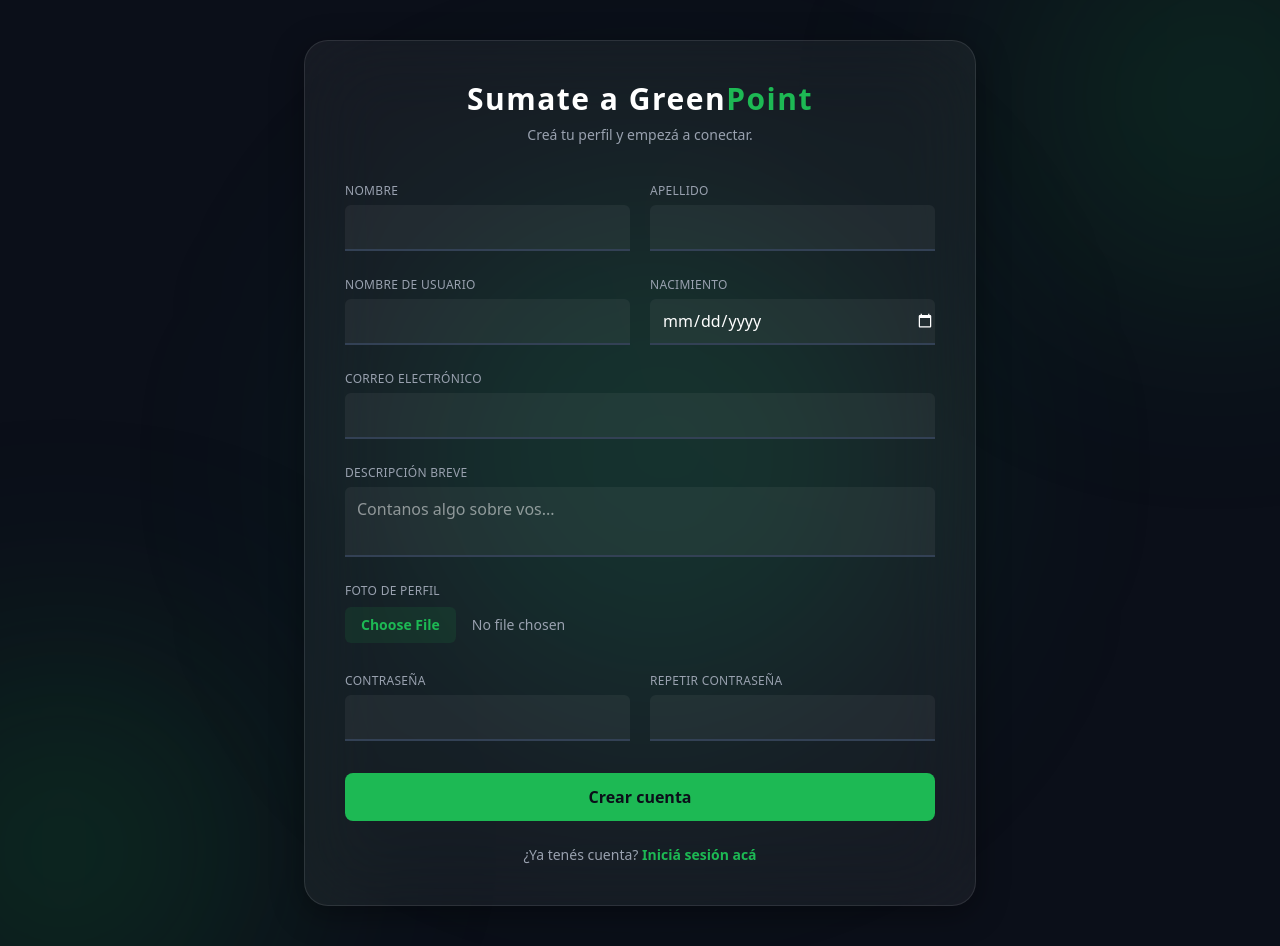
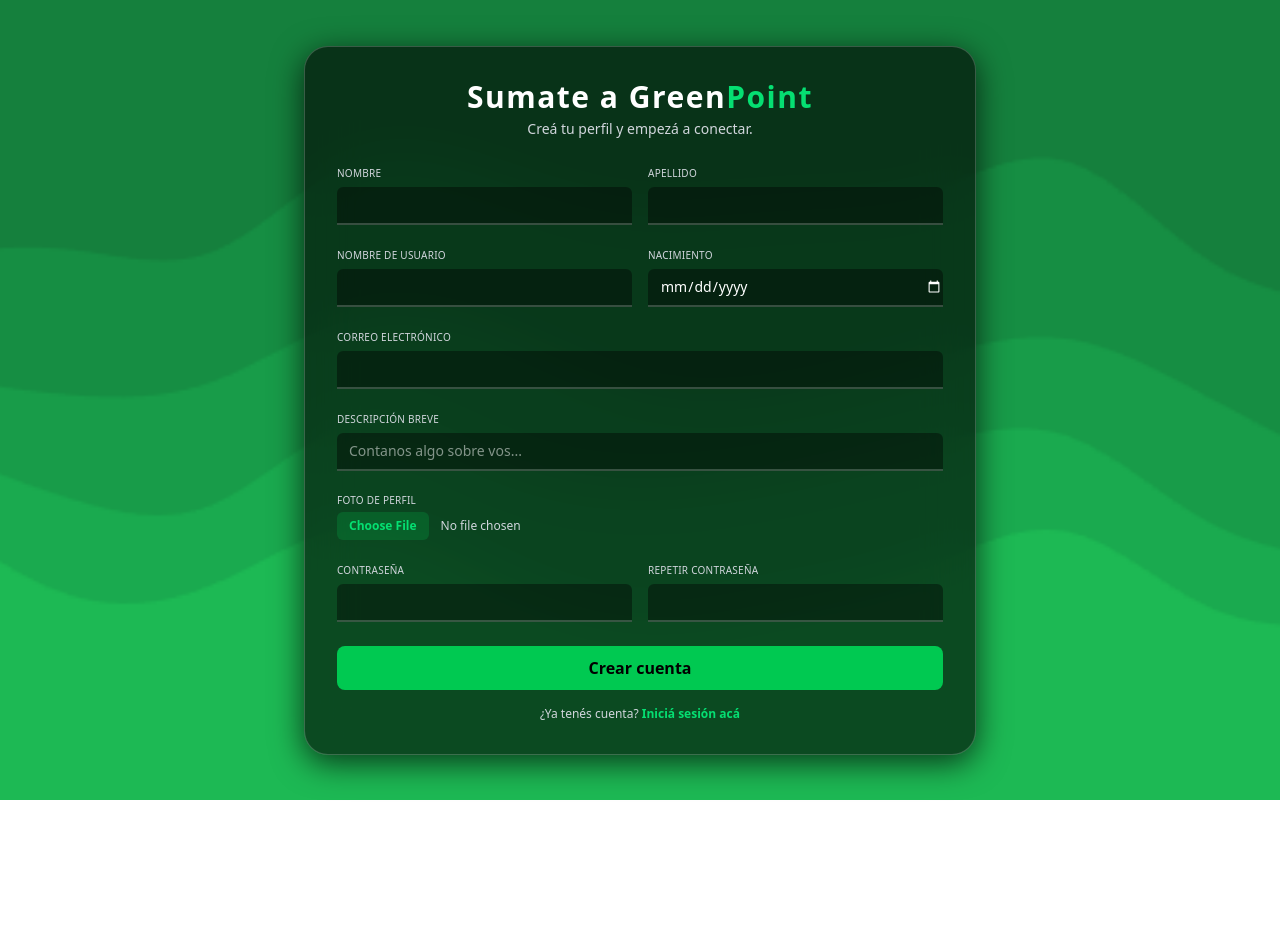
Before and after one commit to Thomi344/RedSocial-PROGRAMACIONIIV-DylanValenzuela, an Angular app in the folder greenpoint-front/: page /registro in a window 1280 px wide. After the commit the page ends 800 px from the top, so only its background shows below. Built offline with nearby package versions, Linux system fonts and the light colour scheme.

Commit message:
style: rediseño de login y registro con fondo de ondas, alto contraste y layout compacto

```diff
--- a/greenpoint-front/src/app/componentes/login/login.html
+++ b/greenpoint-front/src/app/componentes/login/login.html
@@ -1,44 +1,40 @@
-<div class="min-h-screen flex items-center justify-center bg-oscuro-fondo relative overflow-hidden text-white font-sans px-4">
+<div class="min-h-screen flex items-center justify-center text-white font-sans px-4 bg-black bg-cover bg-center bg-no-repeat bg-fixed"
+    style="background-image: url('greenpoint-background.png');">
 
-    <div class="absolute top-[-10%] left-[-10%] w-96 h-96 bg-greenpoint/15 rounded-full blur-[120px]"></div>
-    <div class="absolute bottom-[-10%] right-[-10%] w-96 h-96 bg-greenpoint-dark/25 rounded-full blur-[120px]"></div>
-
-    <div class="hidden md:block absolute top-1/2 left-1/2 -translate-x-1/2 -translate-y-1/2 w-[450px] h-[450px] bg-gradient-to-tr from-greenpoint/20 to-emerald-500/10 rounded-full blur-[120px] pointer-events-none z-0"></div>
-
-    <div class="relative w-full max-w-md p-10 bg-white/5 backdrop-blur-2xl border border-white/10 rounded-3xl shadow-[0_8px_32px_0_rgba(0,0,0,0.37)] z-10">
+    <div class="w-full max-w-md p-10 bg-black/60 backdrop-blur-xl border border-white/20 rounded-3xl shadow-[0_8px_32px_0_rgba(0,0,0,0.7)]">
 
         <h2 class="text-3xl font-bold text-center mb-8 tracking-wider">
-        Green<span class="text-greenpoint">Point</span>
+        Green<span class="text-green-400">Point</span>
         </h2>
 
         <form [formGroup]="miFormulario" (ngSubmit)="enviarForm()">
 
         <div class="mb-6 relative">
-            <label class="text-xs text-gray-400 uppercase tracking-wide">Usuario o correo</label>
+            <label class="text-xs text-gray-300 uppercase tracking-wide">Usuario o correo</label>
             <div class="relative mt-1">
             <input
                 type="text"
                 formControlName="identificador"
-                class="w-full bg-white/5 border-b-2 border-oscuro-borde py-3 pl-3 pr-10 rounded-t-md text-white focus:outline-none focus:border-greenpoint focus:bg-oscuro-input transition-colors"
+                class="w-full bg-black/40 border-b-2 border-white/20 py-3 pl-3 pr-10 rounded-t-md text-white focus:outline-none focus:border-green-400 transition-colors"
                 placeholder="Ingresá tu usuario"
             >
             </div>
-            <span *ngIf="identificador?.touched && identificador?.invalid" class="text-red-400 text-xs mt-2 block">
+            <span *ngIf="identificador?.touched && identificador?.invalid" class="text-red-400 text-xs mt-2 block font-semibold">
             Este campo es obligatorio.
             </span>
         </div>
 
         <div class="mb-8 relative">
-            <label class="text-xs text-gray-400 uppercase tracking-wide">Contraseña</label>
+            <label class="text-xs text-gray-300 uppercase tracking-wide">Contraseña</label>
             <div class="relative mt-1">
             <input
                 type="password"
                 formControlName="clave"
-                class="w-full bg-white/5 border-b-2 border-oscuro-borde py-3 pl-3 pr-10 rounded-t-md text-white focus:outline-none focus:border-greenpoint focus:bg-oscuro-input transition-colors"
+                class="w-full bg-black/40 border-b-2 border-white/20 py-3 pl-3 pr-10 rounded-t-md text-white focus:outline-none focus:border-green-400 transition-colors"
                 placeholder="••••••••"
             >
             </div>
-            <div *ngIf="clave?.touched && clave?.invalid" class="text-red-400 text-xs mt-2">
+            <div *ngIf="clave?.touched && clave?.invalid" class="text-red-400 text-xs mt-2 font-semibold">
             <span *ngIf="clave?.errors?.['required']" class="block">La contraseña es obligatoria.</span>
             <span *ngIf="clave?.errors?.['pattern']" class="block">Mínimo 8 caracteres, 1 mayúscula y 1 número.</span>
             </div>
@@ -47,7 +43,7 @@
         <button
             type="submit"
             [disabled]="cargando()"
-            class="w-full bg-greenpoint hover:bg-greenpoint-light text-oscuro-fondo font-bold py-3 rounded-lg transition-all duration-300 transform hover:scale-[1.02] active:scale-95 flex justify-center items-center gap-2 disabled:opacity-50 disabled:cursor-not-allowed">
+            class="w-full bg-green-500 hover:bg-green-400 text-black font-bold py-3 rounded-lg transition-all duration-300 transform hover:scale-[1.02] active:scale-95 flex justify-center items-center gap-2 disabled:opacity-50 disabled:cursor-not-allowed">
             <span *ngIf="!cargando()">Iniciar sesión</span>
             <span *ngIf="cargando()" class="flex items-center gap-2">
             Conectando...
@@ -56,29 +52,29 @@
 
         </form>
 
-        <div class="mt-6 border-t border-oscuro-borde pt-6">
-        <p class="text-xs text-center text-gray-400 mb-4">Accesos de prueba rápidos</p>
+        <div class="mt-6 border-t border-white/10 pt-6">
+        <p class="text-xs text-center text-gray-300 mb-4">Accesos de prueba rápidos</p>
         <div class="flex justify-center gap-2">
-            <button type="button" (click)="loginRapido('thomasdylan05@hotmail.com', 'Thomas12')" class="px-3 py-1.5 bg-oscuro-input hover:bg-oscuro-borde border border-oscuro-borde rounded text-xs transition-colors">Admin</button>
-            <button type="button" (click)="loginRapido('usuario1', 'User1234')" class="px-3 py-1.5 bg-oscuro-input hover:bg-oscuro-borde border border-oscuro-borde rounded text-xs transition-colors">User 1</button>
+            <button type="button" (click)="loginRapido('thomasdylan05@hotmail.com', 'Thomas12')" class="px-3 py-1.5 bg-black/40 hover:bg-white/10 border border-white/20 rounded text-xs transition-colors text-gray-200">Admin</button>
+            <button type="button" (click)="loginRapido('usuario1', 'User1234')" class="px-3 py-1.5 bg-black/40 hover:bg-white/10 border border-white/20 rounded text-xs transition-colors text-gray-200">User 1</button>
         </div>
         </div>
 
-        <p class="text-center text-sm text-gray-400 mt-8">
+        <p class="text-center text-sm text-gray-300 mt-8">
         ¿No tenés una cuenta?
-        <a routerLink="/registro" class="text-greenpoint hover:text-greenpoint-light font-semibold hover:underline transition-colors">Registrate acá</a>
+        <a routerLink="/registro" class="text-green-400 font-semibold hover:text-green-300 hover:underline transition-colors">Registrate acá</a>
         </p>
 
     </div>
-    </div>
+</div>
 
-    <div *ngIf="mostrarModal()" class="fixed inset-0 z-50 flex items-center justify-center bg-black/60 backdrop-blur-sm px-4">
-    <div class="bg-oscuro-tarjeta border-t-4 p-8 rounded-2xl shadow-2xl w-full max-w-sm text-center transform transition-all"
-        [ngClass]="esError() ? 'border-red-500' : 'border-greenpoint'">
+<div *ngIf="mostrarModal()" class="fixed inset-0 z-50 flex items-center justify-center bg-black/80 backdrop-blur-sm px-4">
+    <div class="bg-black border-t-4 p-8 rounded-2xl shadow-2xl w-full max-w-sm text-center transform transition-all"
+        [ngClass]="esError() ? 'border-red-500' : 'border-green-400'">
         <p class="text-white text-lg mb-6">{{ mensajeModal() }}</p>
         <button (click)="cerrarModal()"
-                class="w-full py-2 px-4 rounded-lg text-oscuro-fondo font-bold transition-colors"
-                [ngClass]="esError() ? 'bg-red-500 hover:bg-red-400' : 'bg-greenpoint hover:bg-greenpoint-light'">
+                class="w-full py-2 px-4 rounded-lg text-black font-bold transition-colors"
+                [ngClass]="esError() ? 'bg-red-500 hover:bg-red-400' : 'bg-green-500 hover:bg-green-400'">
         Entendido
         </button>
     </div>
--- a/greenpoint-front/src/app/componentes/registro/registro.html
+++ b/greenpoint-front/src/app/componentes/registro/registro.html
@@ -1,82 +1,78 @@
-<div class="min-h-screen py-10 flex items-center justify-center bg-oscuro-fondo relative overflow-hidden text-white font-sans px-4">
+<div class="min-h-screen py-4 flex items-center justify-center text-white font-sans px-4 bg-black bg-cover bg-center bg-no-repeat bg-fixed"
+     style="background-image: url('greenpoint-background.png');">
 
-    <div class="absolute top-[-10%] right-[-10%] w-96 h-96 bg-greenpoint/15 rounded-full blur-[120px]"></div>
-    <div class="absolute bottom-[-10%] left-[-10%] w-96 h-96 bg-greenpoint-dark/25 rounded-full blur-[120px]"></div>
+    <div class="w-full max-w-2xl p-6 md:p-8 bg-black/60 backdrop-blur-xl border border-white/20 rounded-3xl shadow-[0_8px_32px_0_rgba(0,0,0,0.7)]">
 
-    <div class="hidden md:block absolute top-1/2 left-1/2 -translate-x-1/2 -translate-y-1/2 w-[550px] h-[550px] bg-gradient-to-bl from-greenpoint/20 to-emerald-500/10 rounded-full blur-[120px] pointer-events-none z-0"></div>
-
-    <div class="relative w-full max-w-2xl p-8 md:p-10 bg-white/5 backdrop-blur-2xl border border-white/10 rounded-3xl shadow-[0_8px_32px_0_rgba(0,0,0,0.37)] z-10">
-
-        <h2 class="text-3xl font-bold text-center mb-2 tracking-wider">
-        Sumate a Green<span class="text-greenpoint">Point</span>
+        <h2 class="text-2xl md:text-3xl font-bold text-center mb-1 tracking-wider">
+        Sumate a Green<span class="text-green-400">Point</span>
         </h2>
-        <p class="text-center text-gray-400 mb-8 text-sm">Creá tu perfil y empezá a conectar.</p>
+        <p class="text-center text-gray-300 mb-5 text-xs md:text-sm">Creá tu perfil y empezá a conectar.</p>
 
         <form [formGroup]="miFormulario" (ngSubmit)="enviarForm()">
 
-        <div class="grid grid-cols-1 md:grid-cols-2 gap-5 mb-5">
+        <div class="grid grid-cols-1 md:grid-cols-2 gap-4 mb-4">
 
             <div>
-            <label class="text-xs text-gray-400 uppercase tracking-wide">Nombre</label>
-            <input type="text" formControlName="nombre" class="w-full mt-1 bg-white/5 border-b-2 border-oscuro-borde py-2.5 pl-3 rounded-t-md text-white focus:outline-none focus:border-greenpoint focus:bg-oscuro-input transition-colors">
-            <span *ngIf="nombre?.touched && nombre?.invalid" class="text-red-400 text-xs mt-1 block">Requerido.</span>
+            <label class="text-[10px] text-gray-300 uppercase tracking-wide">Nombre</label>
+            <input type="text" formControlName="nombre" class="w-full mt-1 bg-black/40 border-b-2 border-white/20 py-2 pl-3 rounded-t-md text-white text-sm focus:outline-none focus:border-green-400 transition-colors">
+            <span *ngIf="nombre?.touched && nombre?.invalid" class="text-red-400 text-xs mt-1 block font-semibold">Requerido.</span>
             </div>
 
             <div>
-            <label class="text-xs text-gray-400 uppercase tracking-wide">Apellido</label>
-            <input type="text" formControlName="apellido" class="w-full mt-1 bg-white/5 border-b-2 border-oscuro-borde py-2.5 pl-3 rounded-t-md text-white focus:outline-none focus:border-greenpoint focus:bg-oscuro-input transition-colors">
-            <span *ngIf="apellido?.touched && apellido?.invalid" class="text-red-400 text-xs mt-1 block">Requerido.</span>
+            <label class="text-[10px] text-gray-300 uppercase tracking-wide">Apellido</label>
+            <input type="text" formControlName="apellido" class="w-full mt-1 bg-black/40 border-b-2 border-white/20 py-2 pl-3 rounded-t-md text-white text-sm focus:outline-none focus:border-green-400 transition-colors">
+            <span *ngIf="apellido?.touched && apellido?.invalid" class="text-red-400 text-xs mt-1 block font-semibold">Requerido.</span>
             </div>
 
             <div>
-            <label class="text-xs text-gray-400 uppercase tracking-wide">Nombre de usuario</label>
-            <input type="text" formControlName="nombreUsuario" class="w-full mt-1 bg-white/5 border-b-2 border-oscuro-borde py-2.5 pl-3 rounded-t-md text-white focus:outline-none focus:border-greenpoint focus:bg-oscuro-input transition-colors">
-            <span *ngIf="nombreUsuario?.touched && nombreUsuario?.invalid" class="text-red-400 text-xs mt-1 block">Requerido.</span>
+            <label class="text-[10px] text-gray-300 uppercase tracking-wide">Nombre de usuario</label>
+            <input type="text" formControlName="nombreUsuario" class="w-full mt-1 bg-black/40 border-b-2 border-white/20 py-2 pl-3 rounded-t-md text-white text-sm focus:outline-none focus:border-green-400 transition-colors">
+            <span *ngIf="nombreUsuario?.touched && nombreUsuario?.invalid" class="text-red-400 text-xs mt-1 block font-semibold">Requerido.</span>
             </div>
 
             <div>
-            <label class="text-xs text-gray-400 uppercase tracking-wide">Nacimiento</label>
-            <input type="date" formControlName="fechaNacimiento" class="w-full mt-1 bg-white/5 border-b-2 border-oscuro-borde py-2.5 pl-3 rounded-t-md text-white focus:outline-none focus:border-greenpoint focus:bg-oscuro-input transition-colors [color-scheme:dark]">
-            <span *ngIf="fechaNacimiento?.touched && fechaNacimiento?.invalid" class="text-red-400 text-xs mt-1 block">Requerido.</span>
+            <label class="text-[10px] text-gray-300 uppercase tracking-wide">Nacimiento</label>
+            <input type="date" formControlName="fechaNacimiento" class="w-full mt-1 bg-black/40 border-b-2 border-white/20 py-2 pl-3 rounded-t-md text-white text-sm focus:outline-none focus:border-green-400 transition-colors [color-scheme:dark]">
+            <span *ngIf="fechaNacimiento?.touched && fechaNacimiento?.invalid" class="text-red-400 text-xs mt-1 block font-semibold">Requerido.</span>
             </div>
 
         </div>
 
-        <div class="mb-5 relative">
-            <label class="text-xs text-gray-400 uppercase tracking-wide">Correo electrónico</label>
-            <input type="email" formControlName="correo" class="w-full mt-1 bg-white/5 border-b-2 border-oscuro-borde py-2.5 pl-3 rounded-t-md text-white focus:outline-none focus:border-greenpoint focus:bg-oscuro-input transition-colors">
-            <span *ngIf="correo?.touched && correo?.invalid" class="text-red-400 text-xs mt-1 block">Ingresá un correo válido.</span>
+        <div class="mb-4 relative">
+            <label class="text-[10px] text-gray-300 uppercase tracking-wide">Correo electrónico</label>
+            <input type="email" formControlName="correo" class="w-full mt-1 bg-black/40 border-b-2 border-white/20 py-2 pl-3 rounded-t-md text-white text-sm focus:outline-none focus:border-green-400 transition-colors">
+            <span *ngIf="correo?.touched && correo?.invalid" class="text-red-400 text-xs mt-1 block font-semibold">Ingresá un correo válido.</span>
         </div>
 
-        <div class="mb-5 relative">
-            <label class="text-xs text-gray-400 uppercase tracking-wide">Descripción breve</label>
-            <textarea formControlName="descripcion" rows="2" class="w-full mt-1 bg-white/5 border-b-2 border-oscuro-borde py-2.5 pl-3 rounded-t-md text-white focus:outline-none focus:border-greenpoint focus:bg-oscuro-input transition-colors resize-none" placeholder="Contanos algo sobre vos..."></textarea>
+        <div class="mb-4 relative">
+            <label class="text-[10px] text-gray-300 uppercase tracking-wide">Descripción breve</label>
+            <textarea formControlName="descripcion" rows="1" class="w-full mt-1 bg-black/40 border-b-2 border-white/20 py-2 pl-3 rounded-t-md text-white text-sm focus:outline-none focus:border-green-400 transition-colors resize-none" placeholder="Contanos algo sobre vos..."></textarea>
         </div>
 
-        <div class="mb-6">
-            <label class="text-xs text-gray-400 uppercase tracking-wide block mb-2">Foto de perfil</label>
-            <input type="file" accept="image/*" (change)="onArchivoSeleccionado($event)" class="block w-full text-sm text-gray-400 file:mr-4 file:py-2 file:px-4 file:rounded-md file:border-0 file:text-sm file:font-semibold file:bg-greenpoint/10 file:text-greenpoint hover:file:bg-greenpoint/20 transition-colors">
+        <div class="mb-4">
+            <label class="text-[10px] text-gray-300 uppercase tracking-wide block mb-1">Foto de perfil</label>
+            <input type="file" accept="image/*" (change)="onArchivoSeleccionado($event)" class="block w-full text-xs text-gray-300 file:mr-3 file:py-1.5 file:px-3 file:rounded-md file:border-0 file:text-xs file:font-semibold file:bg-green-500/20 file:text-green-400 hover:file:bg-green-500/30 transition-colors cursor-pointer">
         </div>
 
-        <div class="grid grid-cols-1 md:grid-cols-2 gap-5 mb-8">
+        <div class="grid grid-cols-1 md:grid-cols-2 gap-4 mb-6">
             <div>
-            <label class="text-xs text-gray-400 uppercase tracking-wide">Contraseña</label>
-            <input type="password" formControlName="clave" class="w-full mt-1 bg-white/5 border-b-2 border-oscuro-borde py-2.5 pl-3 rounded-t-md text-white focus:outline-none focus:border-greenpoint focus:bg-oscuro-input transition-colors">
-            <div *ngIf="clave?.touched && clave?.invalid" class="text-red-400 text-xs mt-1">
+            <label class="text-[10px] text-gray-300 uppercase tracking-wide">Contraseña</label>
+            <input type="password" formControlName="clave" class="w-full mt-1 bg-black/40 border-b-2 border-white/20 py-2 pl-3 rounded-t-md text-white text-sm focus:outline-none focus:border-green-400 transition-colors">
+            <div *ngIf="clave?.touched && clave?.invalid" class="text-red-400 text-xs mt-1 font-semibold">
                 <span *ngIf="clave?.errors?.['pattern']">8 caracteres, 1 mayúscula y 1 número.</span>
             </div>
             </div>
 
             <div>
-            <label class="text-xs text-gray-400 uppercase tracking-wide">Repetir contraseña</label>
-            <input type="password" formControlName="repiteClave" class="w-full mt-1 bg-white/5 border-b-2 border-oscuro-borde py-2.5 pl-3 rounded-t-md text-white focus:outline-none focus:border-greenpoint focus:bg-oscuro-input transition-colors">
+            <label class="text-[10px] text-gray-300 uppercase tracking-wide">Repetir contraseña</label>
+            <input type="password" formControlName="repiteClave" class="w-full mt-1 bg-black/40 border-b-2 border-white/20 py-2 pl-3 rounded-t-md text-white text-sm focus:outline-none focus:border-green-400 transition-colors">
             </div>
         </div>
 
-        <button type="submit" [disabled]="cargando()" class="w-full bg-greenpoint hover:bg-greenpoint-light text-oscuro-fondo font-bold py-3 rounded-lg transition-all duration-300 disabled:opacity-50 transform hover:scale-[1.01] active:scale-95 flex justify-center items-center">
+        <button type="submit" [disabled]="cargando()" class="w-full bg-green-500 hover:bg-green-400 text-black font-bold py-2.5 rounded-lg transition-all duration-300 disabled:opacity-50 transform hover:scale-[1.01] active:scale-95 flex justify-center items-center">
             <span *ngIf="!cargando()">Crear cuenta</span>
-            <span *ngIf="cargando()" class="flex items-center gap-2">
-                <svg class="animate-spin h-5 w-5 text-oscuro-fondo" fill="none" viewBox="0 0 24 24">
+            <span *ngIf="cargando()" class="flex items-center gap-2 text-sm">
+                <svg class="animate-spin h-4 w-4 text-black" fill="none" viewBox="0 0 24 24">
                     <circle class="opacity-25" cx="12" cy="12" r="10" stroke="currentColor" stroke-width="4"></circle>
                     <path class="opacity-75" fill="currentColor" d="M4 12a8 8 0 018-8V0C5.373 0 0 5.373 0 12h4zm2 5.291A7.962 7.962 0 014 12H0c0 3.042 1.135 5.824 3 7.938l3-2.647z"></path>
                 </svg>
@@ -86,21 +82,21 @@
 
         </form>
 
-        <p class="text-center text-sm text-gray-400 mt-6">
+        <p class="text-center text-xs text-gray-300 mt-4">
         ¿Ya tenés cuenta?
-        <a routerLink="/login" class="text-greenpoint hover:text-greenpoint-light font-semibold hover:underline transition-colors">Iniciá sesión acá</a>
+        <a routerLink="/login" class="text-green-400 font-semibold hover:text-green-300 hover:underline transition-colors">Iniciá sesión acá</a>
         </p>
 
     </div>
 </div>
 
-<div *ngIf="mostrarModal()" class="fixed inset-0 z-50 flex items-center justify-center bg-black/60 backdrop-blur-sm px-4">
-    <div class="bg-oscuro-tarjeta border-t-4 p-8 rounded-2xl shadow-2xl w-full max-w-sm text-center transform transition-all"
-        [ngClass]="esError() ? 'border-red-500' : 'border-greenpoint'">
+<div *ngIf="mostrarModal()" class="fixed inset-0 z-50 flex items-center justify-center bg-black/80 backdrop-blur-sm px-4">
+    <div class="bg-black border-t-4 p-8 rounded-2xl shadow-2xl w-full max-w-sm text-center transform transition-all"
+        [ngClass]="esError() ? 'border-red-500' : 'border-green-400'">
         <p class="text-white text-lg mb-6">{{ mensajeModal() }}</p>
         <button (click)="cerrarModal()"
-                class="w-full py-2 px-4 rounded-lg text-oscuro-fondo font-bold transition-colors"
-                [ngClass]="esError() ? 'bg-red-500 hover:bg-red-400' : 'bg-greenpoint hover:bg-greenpoint-light'">
+                class="w-full py-2 px-4 rounded-lg text-black font-bold transition-colors"
+                [ngClass]="esError() ? 'bg-red-500 hover:bg-red-400' : 'bg-green-500 hover:bg-green-400'">
         Entendido
         </button>
     </div>
```
Also changed, not shown: greenpoint-front/public/greenpoint-background.png (added).
